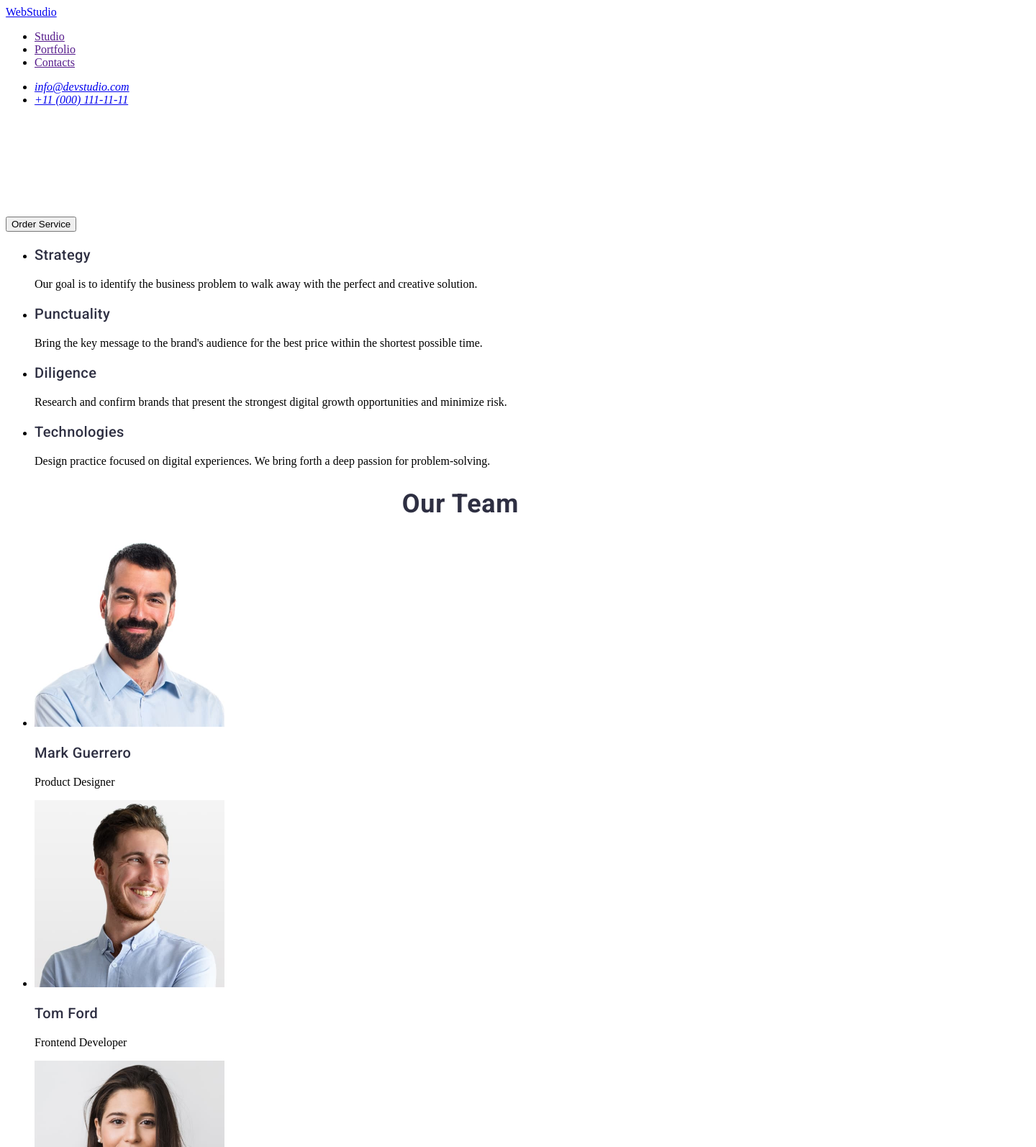
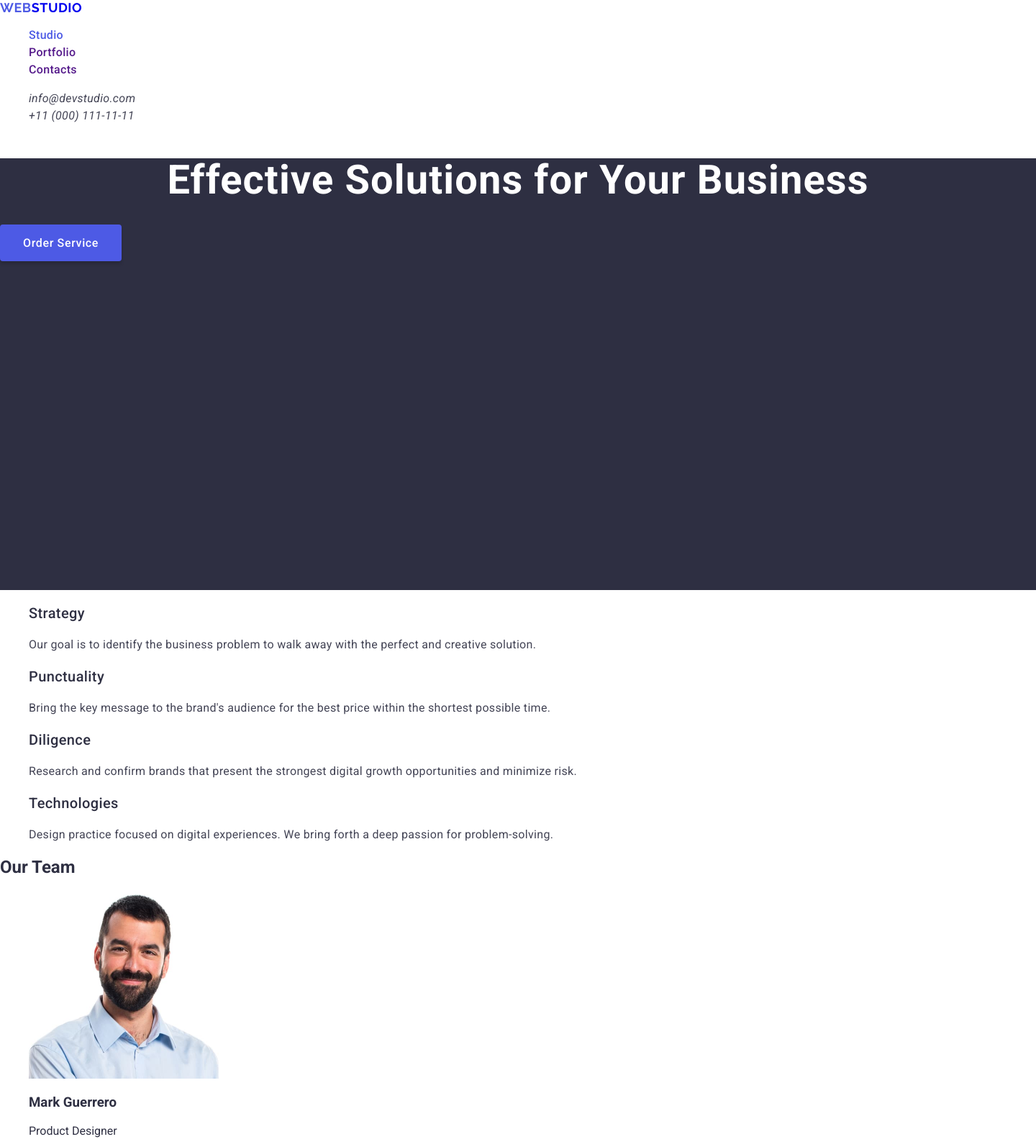
Before and after one commit to VitalyBakuma/goit-markup-hw-02, a plain HTML site: page index.html in a window 1280 px wide. Shown: the top 1594 px of the page at 72% size, 1440 px wide, since content can reach past the window. Drawn offline with nearby package versions, Linux system fonts and the light colour scheme.

Commit message:
start-two

```diff
--- a/css/styles.css
+++ b/css/styles.css
@@ -1,5 +1,60 @@
+body {
+  font-family: "Roboto", sans-serif;
+  color: #2e2f42;
+}
+a {
+  text-decoration: none;
+}
+
+ul {
+  list-style-type: none;
+}
+
+.logo {
+  font-family: "Raleway", sans-serif;
+  font-weight: 700;
+  font-size: 18px;
+  line-height: 1.17;
+  letter-spacing: 0.03em;
+  text-transform: uppercase;
+}
+
+span {
+  color: #4d5ae5;
+}
+
+.nav-list {
+  font-weight: 500;
+  font-size: 16px;
+  line-height: 1.5;
+  letter-spacing: 0.02em;
+}
+
+.nav-list:hover {
+  color: #404bbf;
+}
+.nav-list-studio:active {
+  text-decoration: underline;
+}
+.nav-addres {
+  font-weight: 400;
+  font-size: 16px;
+  line-height: 1.5;
+  letter-spacing: 0.02em;
+  color: #434455;
+}
+
+.nav-addres:hover {
+  color: #404bbf;
+}
+
+.hero {
+  background: #2e2f42;
+  width: 1440px;
+  height: 600px;
+}
+
 h1 {
-  font-family: "Roboto", sans-serif;
   font-weight: 700;
   font-size: 56px;
   line-height: 1.07143;
@@ -7,22 +62,59 @@ h1 {
   text-align: center;
   color: #fff;
 }
-h3 {
-  font-family: "Roboto", sans-serif;
+.btn {
+  border-radius: 4px;
+  padding: 16px 32px;
+  width: 169px;
+  height: 56px;
+  box-shadow: 0 4px 4px 0 rgba(0, 0, 0, 0.15);
+  background: #4d5ae5;
+  font-weight: 500;
+  font-size: 16px;
+  line-height: 1.5;
+  letter-spacing: 0.04em;
+  color: #fff;
+}
+
+.feature {
+
+}
+
+.feature-title {
   font-weight: 500;
   font-size: 20px;
   line-height: 1.2;
   letter-spacing: 0.02em;
-  color: #2e2f42;
 }
 
-h2 {
-  font-family: "Roboto", sans-serif;
-  font-weight: 700;
-  font-size: 36px;
-  line-height: 1.11111;
+.feature-text {
+  font-weight: 400;
+  font-size: 16px;
+  line-height: 1.5;
   letter-spacing: 0.02em;
-  text-transform: capitalize;
-  text-align: center;
-  color: #2e2f42;
+  color: #434455;
 }
+
+.title {
+}
+
+.team-image {
+}
+
+.team-subtitle {
+}
+
+.team-text {
+}
+
+.project-list {
+}
+
+.project-list-img {
+}
+
+.project-list-subtitle {
+}
+
+.project-list-text {
+}
--- a/index.html
+++ b/index.html
@@ -2,35 +2,43 @@
 <html lang="en">
 
 <head>
+    <link rel="stylesheet" href="https://cdnjs.cloudflare.com/ajax/libs/modern-normalize/2.0.0/modern-normalize.min.css"
+        integrity="sha512-4xo8blKMVCiXpTaLzQSLSw3KFOVPWhm/TRtuPVc4WG6kUgjH6J03IBuG7JZPkcWMxJ5huwaBpOpnwYElP/m6wg=="
+        crossorigin="anonymous" referrerpolicy="no-referrer" />
     <meta charset="UTF-8">
     <meta name="viewport" content="width=device-width, initial-scale=1.0">
     <title>Document</title>
     <link rel="stylesheet" href="./css/styles.css" />
     <link rel="preconnect" href="https://fonts.googleapis.com">
     <link rel="preconnect" href="https://fonts.googleapis.com">
-<link rel="preconnect" href="https://fonts.gstatic.com" crossorigin>
-<link href="https://fonts.googleapis.com/css2?family=Raleway:ital,wght@0,100..900;1,100..900&family=Roboto:ital,wght@0,100;0,300;0,400;0,500;0,700;0,900;1,100;1,300;1,400;1,500;1,700;1,900&display=swap" rel="stylesheet">
-<link rel="preconnect" href="https://fonts.gstatic.com" crossorigin>
-<link href="https://fonts.googleapis.com/css2?family=Roboto:ital,wght@0,100;0,300;0,400;0,500;0,700;0,900;1,100;1,300;1,400;1,500;1,700;1,900&display=swap" rel="stylesheet">
+    <link rel="preconnect" href="https://fonts.gstatic.com" crossorigin>
+    <link
+        href="https://fonts.googleapis.com/css2?family=Raleway:ital,wght@0,100..900;1,100..900&family=Roboto:ital,wght@0,100;0,300;0,400;0,500;0,700;0,900;1,100;1,300;1,400;1,500;1,700;1,900&display=swap"
+        rel="stylesheet">
+    <link rel="preconnect" href="https://fonts.gstatic.com" crossorigin>
+    <link
+        href="https://fonts.googleapis.com/css2?family=Roboto:ital,wght@0,100;0,300;0,400;0,500;0,700;0,900;1,100;1,300;1,400;1,500;1,700;1,900&display=swap"
+        rel="stylesheet">
 </head>
 
 <body>
 
+    <!-- logo-nav -->
     <header>
 
         <nav>
-            <a href="./index.html">WebStudio</a>
+            <a class="logo" href="./index.html"><span>Web</span>Studio</a>
 
             <ul>
-                <li><a href="">Studio</a> </li>
-                <li><a href="">Portfolio</a> </li>
-                <li><a href="">Contacts</a> </li>
+                <li><a class="nav-list" href=""><span class="nav-list-studio">Studio</span></a> </li>
+                <li><a class="nav-list" href="">Portfolio</a> </li>
+                <li><a class="nav-list" href="">Contacts</a> </li>
             </ul>
         </nav>
         <address>
             <ul>
-                <li><a href="mailto:info@devstudio.com">info@devstudio.com</a></li>
-                <li><a href="tel:+110001111111">+11 (000) 111-11-11</a>
+                <li><a class="nav-addres" href="mailto:info@devstudio.com">info@devstudio.com</a></li>
+                <li><a class="nav-addres" href="tel:+110001111111">+11 (000) 111-11-11</a>
                 </li>
             </ul>
         </address>
@@ -39,69 +47,111 @@
     </header>
 
     <main>
-        <section>
+        <!-- hero -->
+        <section class="hero">
             <h1>Effective Solutions
                 for Your Business</h1>
-            <button type="button">Order Service</button>
+            <button="button" class="btn">Order Service</button=>
         </section>
-        <section>
+        <!-- feature -->
+        <section class="feature">
             <h2 hidden>section2</h2>
             <ul>
                 <li>
-                    <h3>Strategy</h3>
-                    <p>Our goal is to identify the business
+                    <h3 class="feature-title">Strategy</h3>
+                    <p class="feature-text">Our goal is to identify the business
                         problem to walk away with the perfect and creative solution.</p>
 
                 </li>
                 <li>
-                    <h3>Punctuality</h3>
-                    <p>Bring the key message to the brand's audience for the best price within the shortest possible
+                    <h3 class="feature-title">Punctuality</h3>
+                    <p class="feature-text">Bring the key message to the brand's audience for the best price within the shortest possible
                         time.</p>
 
                 </li>
                 <li>
-                    <h3>Diligence</h3>
-                    <p>Research and confirm brands that present the strongest digital growth opportunities and minimize
+                    <h3 class="feature-title">Diligence</h3>
+                    <p class="feature-text">Research and confirm brands that present the strongest digital growth opportunities and minimize
                         risk.</p>
 
                 </li>
                 <li>
-                    <h3>Technologies</h3>
-                    <p>Design practice focused on digital experiences. We bring forth a deep passion for
+                    <h3 class="feature-title">Technologies</h3>
+                    <p class="feature-text">Design practice focused on digital experiences. We bring forth a deep passion for
                         problem-solving.</p>
 
                 </li>
             </ul>
         </section>
+        <!-- team -->
         <section>
-            <h2>Our Team</h2>
+            <h2 class="title">Our Team</h2>
             <ul>
-                <li><img src="./images/img1.jpg" width="264" alt="Mark Guerrero">
-                    <h3>Mark Guerrero</h3>
-                    <p>Product Designer</p>
+                <li class="team-image"><img src="./images/img1.jpg" width="264" alt="Mark Guerrero">
+                    <h3 class="team-subtitle">Mark Guerrero</h3>
+                    <p class="team-text">Product Designer</p>
                 </li>
 
-                <li><img src="./images/img2.jpg" width="264" alt="Tom Ford">
-                    <h3>Tom Ford</h3>
-                    <p>Frontend Developer</p>
+                <li class="team-image"><img src="./images/img2.jpg" width="264" alt="Tom Ford">
+                    <h3 class="team-subtitle">Tom Ford</h3>
+                    <p class="team-text">Frontend Developer</p>
                 </li>
 
-                <li><img src="./images/img3.jpg" width="264" alt="Camila Garcia">
-                    <h3>Camila Garcia</h3>
-                    <p>Marketing</p>
+                <li class="team-image"><img src="./images/img3.jpg" width="264" alt="Camila Garcia">
+                    <h3 class="team-subtitle">Camila Garcia</h3>
+                    <p class="team-text">Marketing</p>
                 </li>
 
-                <li><img src="./images/img4.jpg" width="264" alt="Daniel Wilson">
-                    <h3>Daniel Wilson</h3>
-                    <p>UI Designer</p>
+                <li class="team-image"><img src="./images/img4.jpg" width="264" alt="Daniel Wilson">
+                    <h3 class="team-subtitle">Daniel Wilson</h3>
+                    <p class="team-text">UI Designer</p>
                 </li>
 
+            </ul>
+        </section>
+
+        <!-- portfolio -->
+
+        <section>
+            <h2 class="title">Our Portfolio</h2>
+            <ul class="project-list">
+                <li class="project-list-img">
+                    <img src="./images/1.jpg" width="360" alt="Application">
+                    <h3 class="project-list-subtitle">Banking App</h3>
+                    <p class="project-list-text">App</p>
+                </li>
+                <li class="project-list-img">
+                    <img src="./images/2.jpg" width="360" alt="Smartphone">
+                    <h3 class="project-list-subtitle">Cashless Payment</h3>
+                    <p class="project-list-text">Marketing</p>
+                </li>
+                <li class="project-list-img">
+                    <img src="./images/3.jpg" width="360" alt="Macboock">
+                    <h3 class="project-list-subtitle">Meditation App</h3>
+                    <p class="project-list-text">App</p>
+                </li>
+                <li class="project-list-img">
+                    <img src="./images/4.jpg" width="360" alt="Car">
+                    <h3 class="project-list-subtitle">Taxi Service</h3>
+                    <p class="project-list-text">Marketing</p>
+                </li>
+                <li class="project-list-img">
+                    <img src="./images/5.jpg" width="360" alt="Wallpaper">
+                    <h3 class="project-list-subtitle">Screen Illustrations</h3>
+                    <p class="project-list-text">Design</p>
+                </li>
+                <li class="project-list-img">
+                    <img src="./images/6.jpg" width="360" alt="Girl">
+                    <h3 class="project-list-subtitle">Online Courses</h3>
+                    <p class="project-list-text">Marketing</p>
+                </li>
             </ul>
         </section>
 
 
     </main>
 
+    <!-- footer -->
     <footer>
 
         <a href="./index.html">WebStudio</a>
```
Also changed, not shown: images/1.jpg (added), images/2.jpg (added), images/3.jpg (added), images/4.jpg (added), images/5.jpg (added), images/6.jpg (added).
